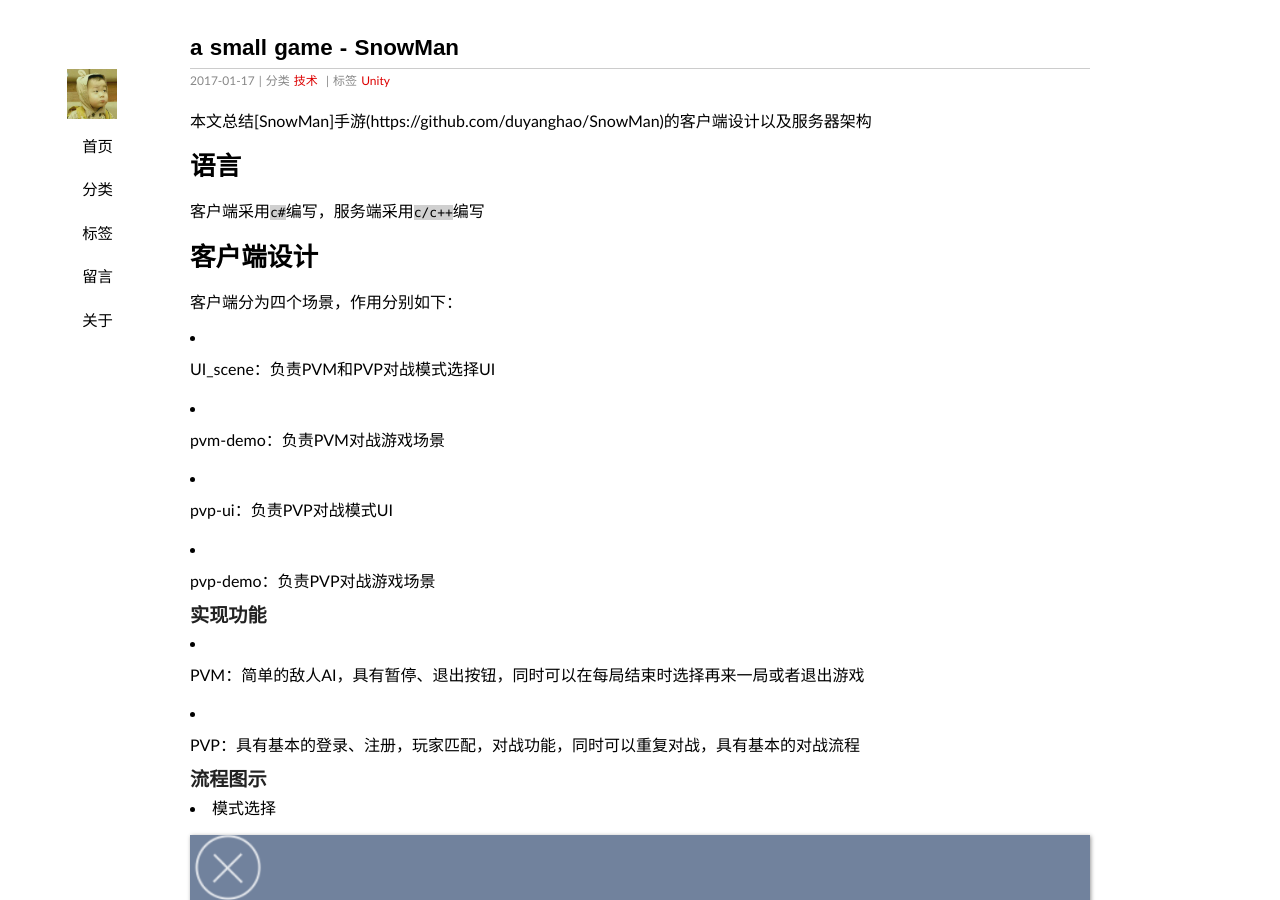
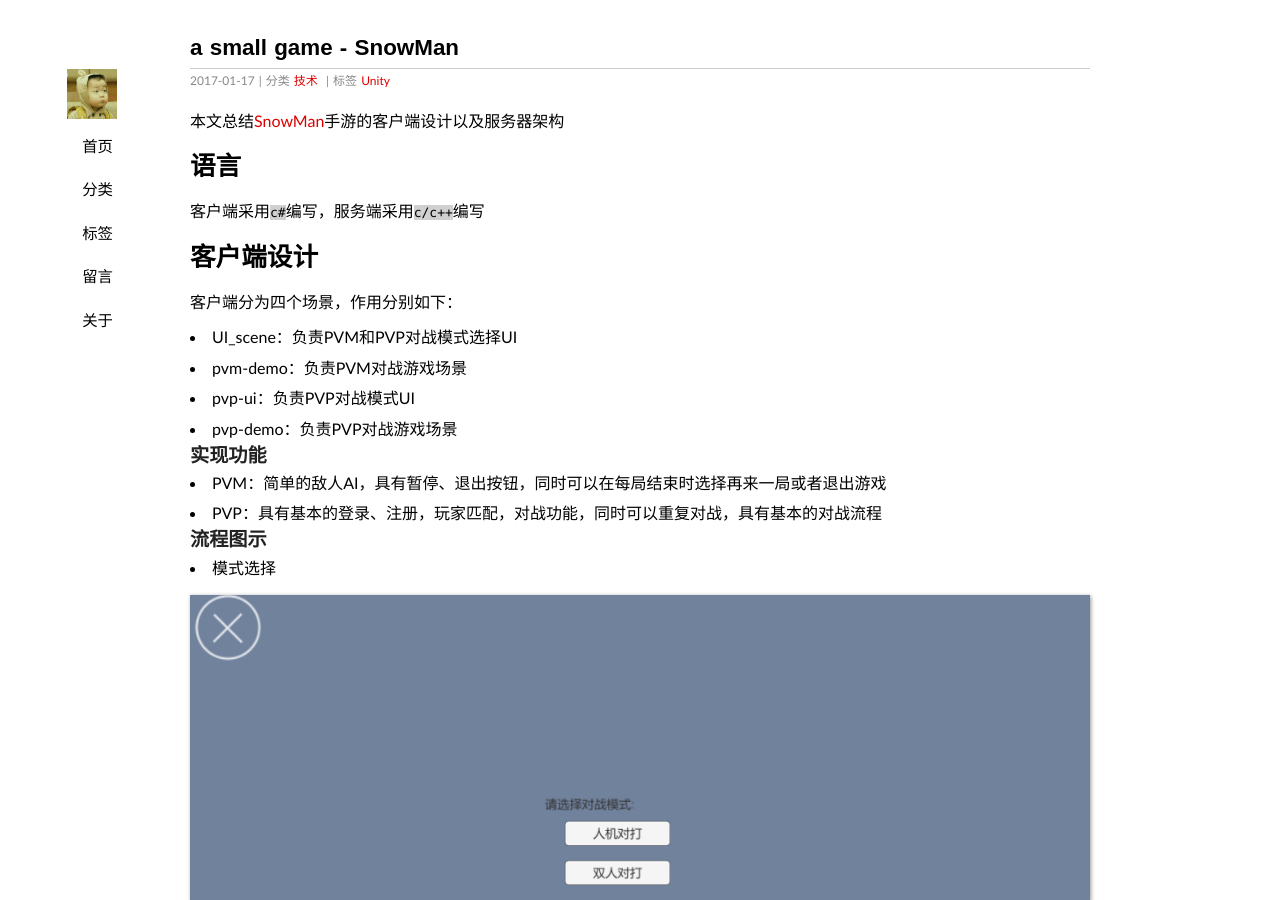
Before and after one commit to duyanghao/duyanghao.github.io, a Jekyll site: the page built from _posts/2016-1-17-SnowMan.md, in a window 1280 px wide and 900 px high. Built offline with Jekyll 4.4.1, drawn with Linux system fonts in a browser that asks for light colours; some web fonts are replaced; comment, search, counter and statistics services are not loaded; some of the changed lines change nothing that is shown.

Commit message:
Update 2016-1-17-SnowMan.md
Signed-off-by: “duyanghao” <1294057873@qq.com>

```diff
--- a/_posts/2016-1-17-SnowMan.md
+++ b/_posts/2016-1-17-SnowMan.md
@@ -7,7 +7,7 @@ tags: Unity
 excerpt: the detailed description of the same game - SnowMan……
 ---
 
-本文总结[SnowMan]手游(https://github.com/duyanghao/SnowMan)的客户端设计以及服务器架构
+本文总结[SnowMan](https://github.com/duyanghao/SnowMan)手游的客户端设计以及服务器架构
 
 # 语言
 
@@ -18,17 +18,13 @@ excerpt: the detailed description of the same game - SnowMan……
 客户端分为四个场景，作用分别如下：
 
 * UI_scene：负责PVM和PVP对战模式选择UI
-
 * pvm-demo：负责PVM对战游戏场景
-
 * pvp-ui：负责PVP对战模式UI
-
 * pvp-demo：负责PVP对战游戏场景
 
 ### 实现功能
 
 * PVM：简单的敌人AI，具有暂停、退出按钮，同时可以在每局结束时选择再来一局或者退出游戏
-
 * PVP：具有基本的登录、注册，玩家匹配，对战功能，同时可以重复对战，具有基本的对战流程
 
 ### 流程图示
@@ -70,11 +66,8 @@ excerpt: the detailed description of the same game - SnowMan……
 # 项目主要难点
 
 * 1、客户端场景UI设计与场景切换
-
 * 2、[Google protobuf](https://github.com/google/protobuf)客户端和服务端使用
-
 * 3、c mysql使用
-
 * 4、unity c#网络编程
 
 # 不足与后续计划
@@ -82,53 +75,32 @@ excerpt: the detailed description of the same game - SnowMan……
 ### 不足
 
 * 1、游戏在Unity Editor中运行正常，但打包成Apk包后PVP部分无法正常运行（怀疑是`System.Net.Sockets`存在问题）
-
 * 2、游戏ui尺寸存在问题，需要完善
-
 * 3、服务端设计不够健壮，容易crash
-
 * 4、不支持重连机制
 
 ### 后续计划
 
 * 1、修正PVP BUG
-
 * 2、修改ui尺寸
-
 * 3、改善GameServer和Unity Client，使其足够健壮
-
 * 4、支持重连机制
 
 # 参考：
 
 * https://www.raywenderlich.com/61532/unity-2d-tutorial-getting-started
-
 * http://anwell.me/articles/unity3d-flappy-bird/
-
 * http://blog.csdn.net/u014735301/article/details/42145131
-
 * http://blog.csdn.net/kenkao/article/details/6254133
-
 * http://blog.codingnow.com/oiie/oiie/
-
 * http://www.codeceo.com/article/10-years-of-game-programming.html
-
 * http://www.360doc.com/relevant/547378913_more.shtml
-
 * http://stackoverflow.com/questions/10192903/time-in-milliseconds/27448980#27448980
-
 * http://www.jb51.net/article/82795.htm
-
 * https://github.com/google/protobuf/issues/1237
-
 * https://www.codeproject.com/Articles/989447/UNITY-D-NETWORK-GAME-PROGRAMMING
-
 * https://github.com/yueyoum/unity3d-scripts/blob/master/networking-with-protobuf-example/NetWorking.cs
-
 * http://blog.1vr.cn/?p=1422
-
 * http://blog.csdn.net/lisonglisonglisong/article/details/25071793
-
 * https://unity3d.com/cn/learn/tutorials/projects/survival-shooter/player-health
-
 * http://hahaya.github.io/use-protobuf-in-c-plus-plus/
```
